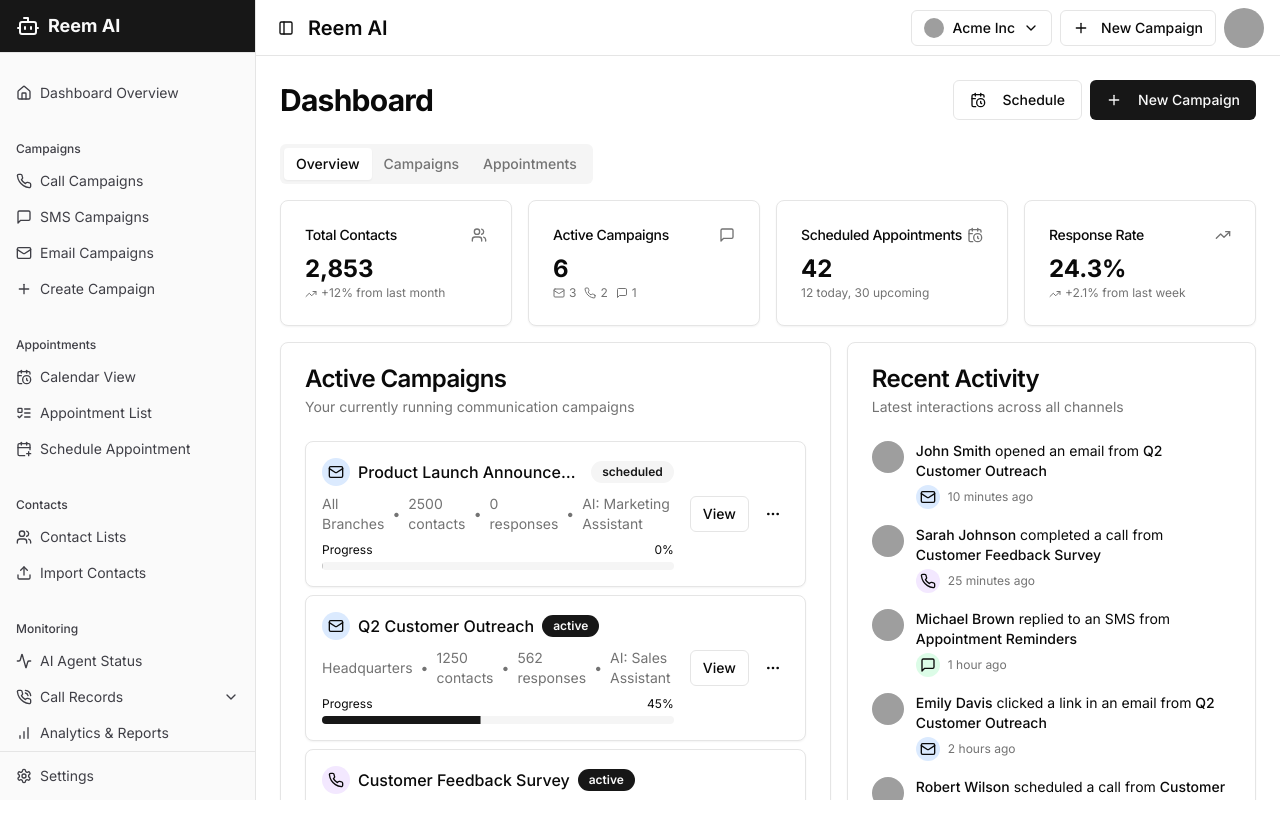
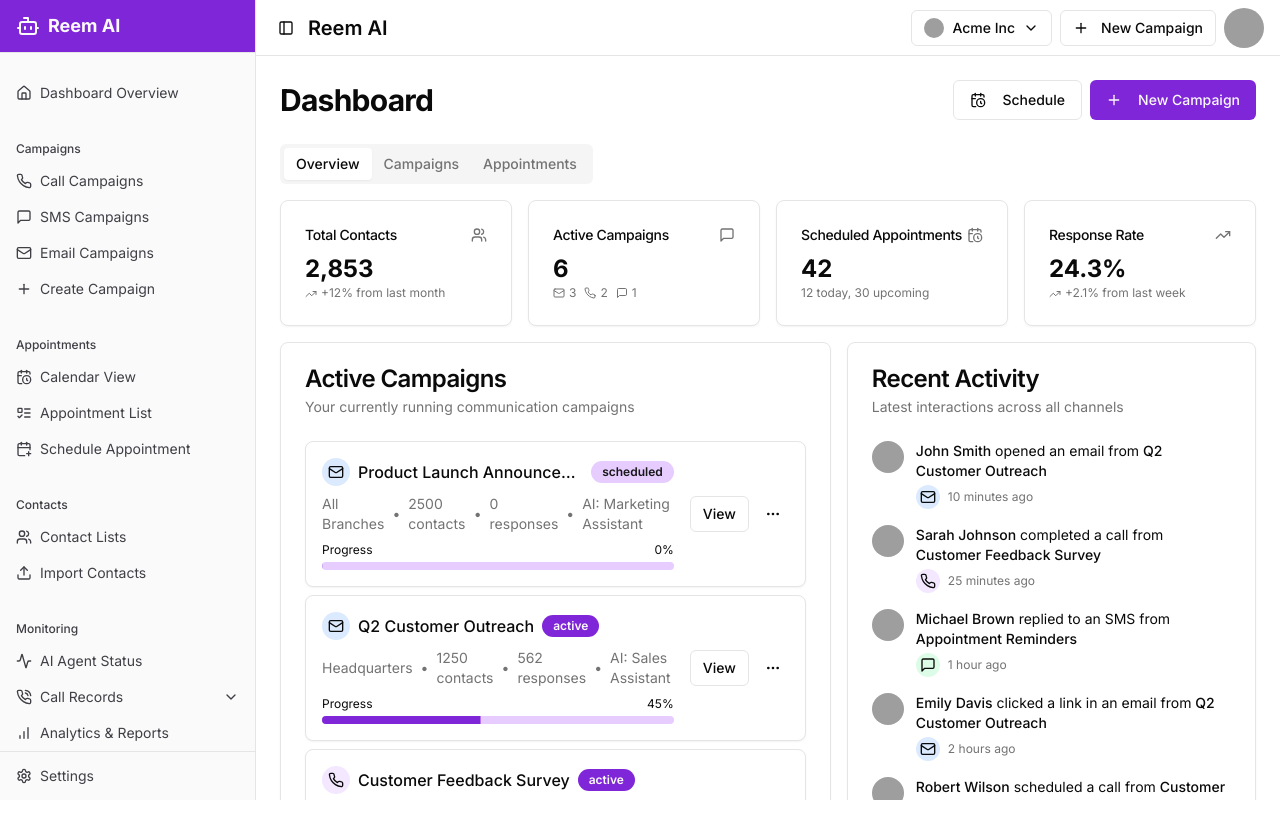
Before and after one commit to ahbazarkoob/reem_ai_task, a Next.js app: page / in a window 1280 px wide. Shown: the top 838 px of the page. Built offline with nearby package versions, Linux system fonts and the light colour scheme; grey boxes are pictures that could not be loaded.

Commit message:
update primary, secondary, accent, ring, sidebar-primary and sidebar-accent global styles.

```diff
--- a/app/globals.css
+++ b/app/globals.css
@@ -20,19 +20,19 @@ body {
     --card-foreground: 0 0% 3.9%;
     --popover: 0 0% 100%;
     --popover-foreground: 0 0% 3.9%;
-    --primary: 0 0% 9%;
+    --primary: 270 70% 50%;
     --primary-foreground: 0 0% 98%;
-    --secondary: 0 0% 96.1%;
+    --secondary: 270 100% 90%;
     --secondary-foreground: 0 0% 9%;
     --muted: 0 0% 96.1%;
     --muted-foreground: 0 0% 45.1%;
-    --accent: 0 0% 96.1%;
+    --accent: 270 80% 90%;
     --accent-foreground: 0 0% 9%;
     --destructive: 0 84.2% 60.2%;
     --destructive-foreground: 0 0% 98%;
     --border: 0 0% 89.8%;
     --input: 0 0% 89.8%;
-    --ring: 0 0% 3.9%;
+    --ring: 270 70% 50%;
     --chart-1: 12 76% 61%;
     --chart-2: 173 58% 39%;
     --chart-3: 197 37% 24%;
@@ -41,9 +41,9 @@ body {
     --radius: 0.5rem;
     --sidebar-background: 0 0% 98%;
     --sidebar-foreground: 240 5.3% 26.1%;
-    --sidebar-primary: 240 5.9% 10%;
+    --sidebar-primary: 270 70% 40%;
     --sidebar-primary-foreground: 0 0% 98%;
-    --sidebar-accent: 240 4.8% 95.9%;
+    --sidebar-accent: 2270 80% 90%;
     --sidebar-accent-foreground: 240 5.9% 10%;
     --sidebar-border: 220 13% 91%;
     --sidebar-ring: 217.2 91.2% 59.8%;
```
